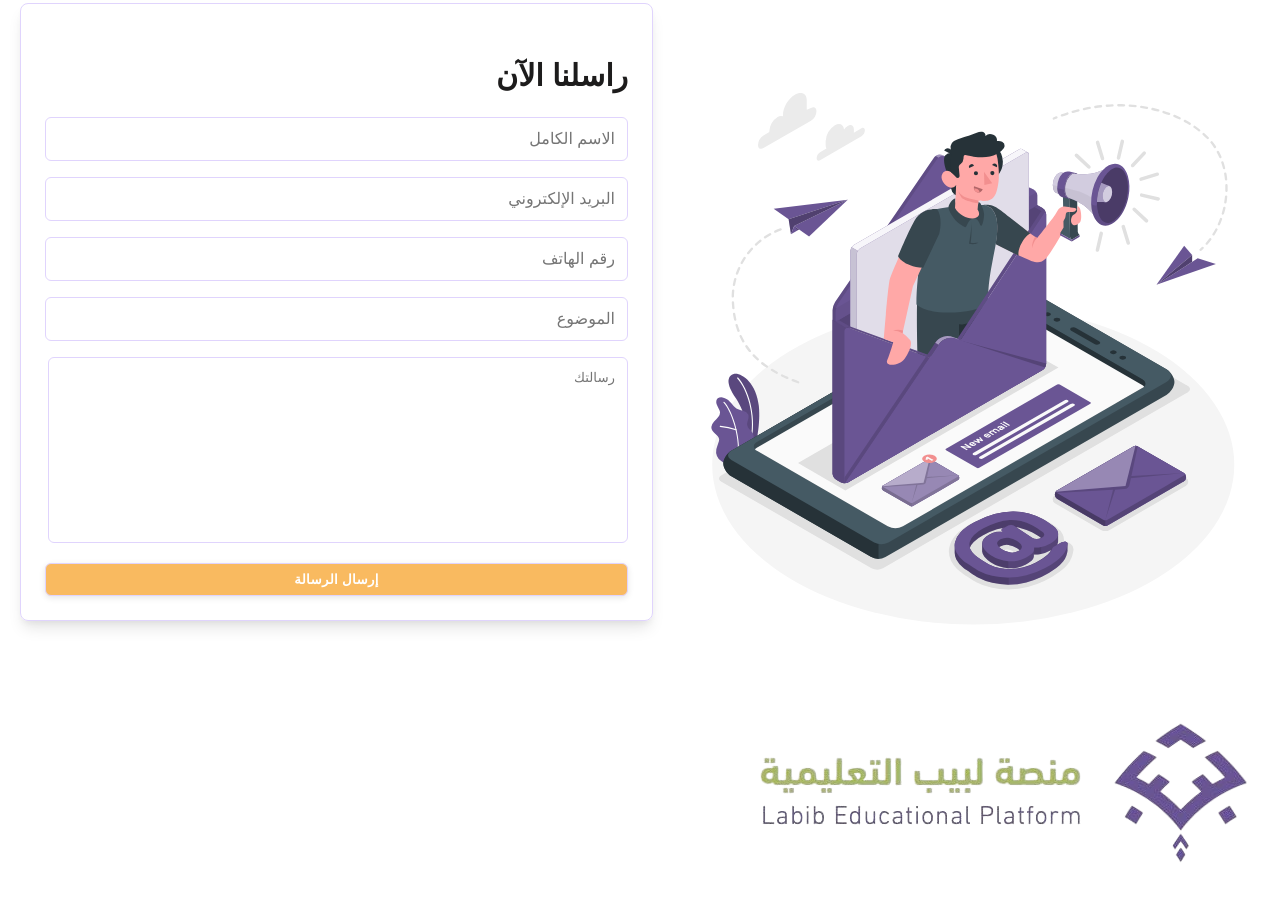
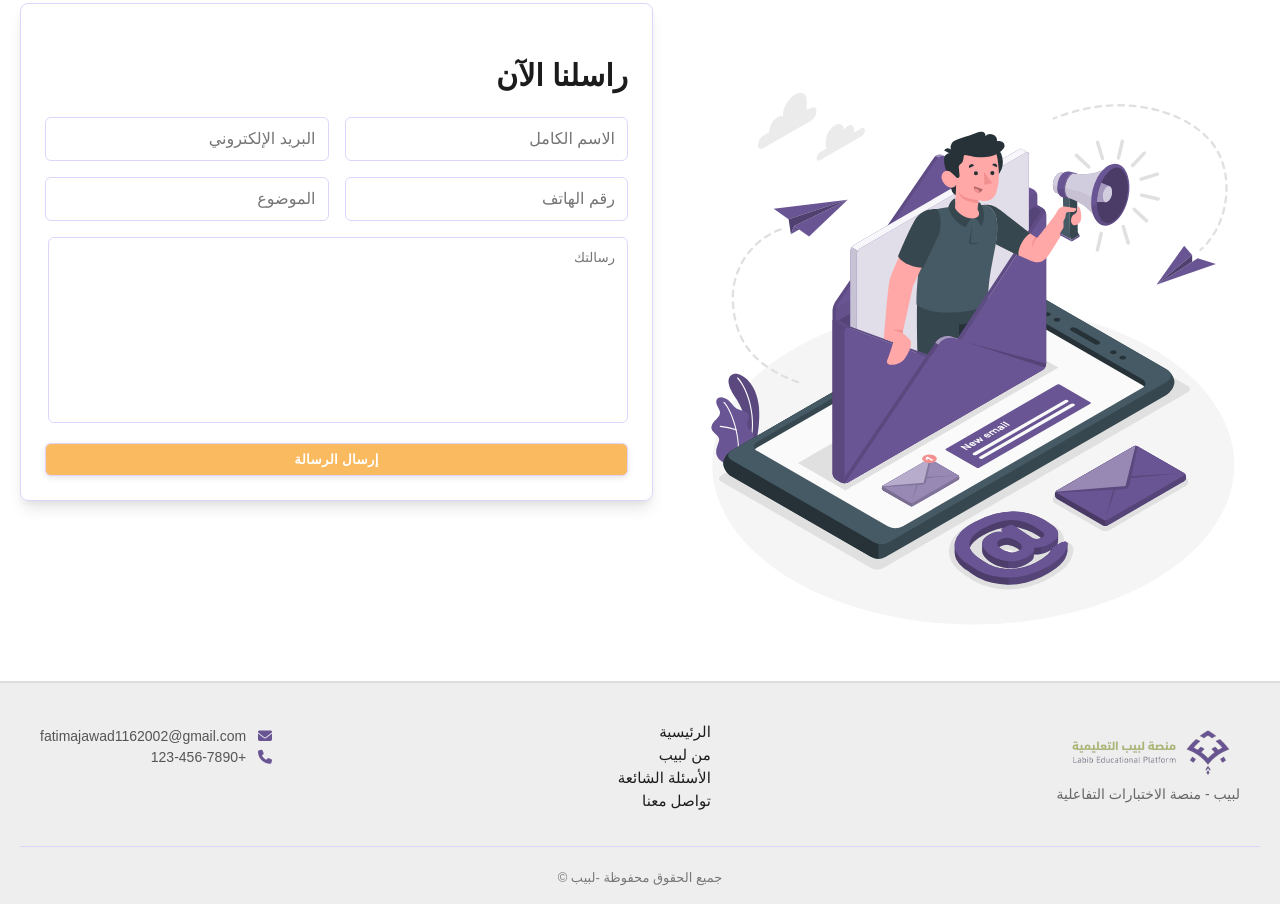
Before and after one commit to fatimajawad116/Labeeb, a plain HTML site: page index.html in a window 1280 px wide. Shown: the part 2508-3412 px from the top of the page. Drawn offline with nearby package versions, Linux system fonts and the light colour scheme; a web font is replaced by a local one.

Commit message:
Update labeb.css for footer

```diff
--- a/labeb.css
+++ b/labeb.css
@@ -430,7 +430,7 @@
 
   .form-row input {
     flex: 1;
-    min-width: 90%;
+    min-width: 100px;
     padding: 0.75rem;
     border: 1px solid var(--border);
     border-radius: 0.375rem;
@@ -511,7 +511,7 @@ textarea:focus {
       transition: background 0.3s;
     }
     .home-section{
-      padding: 0px 20px;
+      padding: 10px 20px;
     }
   }
   /**/
@@ -768,3 +768,67 @@ textarea:focus {
     max-width: 100% !important;
   }
 }
+
+/*footer*/
+
+.footer {
+  background-color: var(--babeBlue);
+  color: var(--light-color);
+  padding: 40px 20px 10px;
+  direction: rtl;
+  text-align: right;
+  border-top: 2px solid #ddd;
+}
+
+.footer-container {
+  display: flex;
+  flex-wrap: wrap;
+  justify-content: space-between;
+  gap: 20px;
+  max-width: 1200px;
+  margin: 0 auto;
+}
+
+.footer-logo img {
+  width: 180px;
+  margin-bottom: -15px;
+}
+
+.footer-logo p {
+  font-size: 14px;
+  color: #666;
+}
+
+.footer-links a {
+  display: block;
+  margin-bottom: 5px;
+  color: var(--black);
+  text-decoration: none;
+  font-size: 15px;
+  font-weight: 500;
+  transition: color 0.3s ease;
+}
+
+.footer-links a:hover {
+  color: var(--pink);
+}
+
+.footer-contact p {
+  margin: 5px 0;
+  font-size: 14px;
+  color: #555;
+}
+
+.footer-contact i {
+  margin-left: 8px;
+  color: var(--pink);
+}
+
+.footer-bottom {
+  text-align: center;
+  margin-top: 30px;
+  border-top: 1px solid var(--border);
+  padding-top: 10px;
+  font-size: 13px;
+  color: #777;
+}
```
